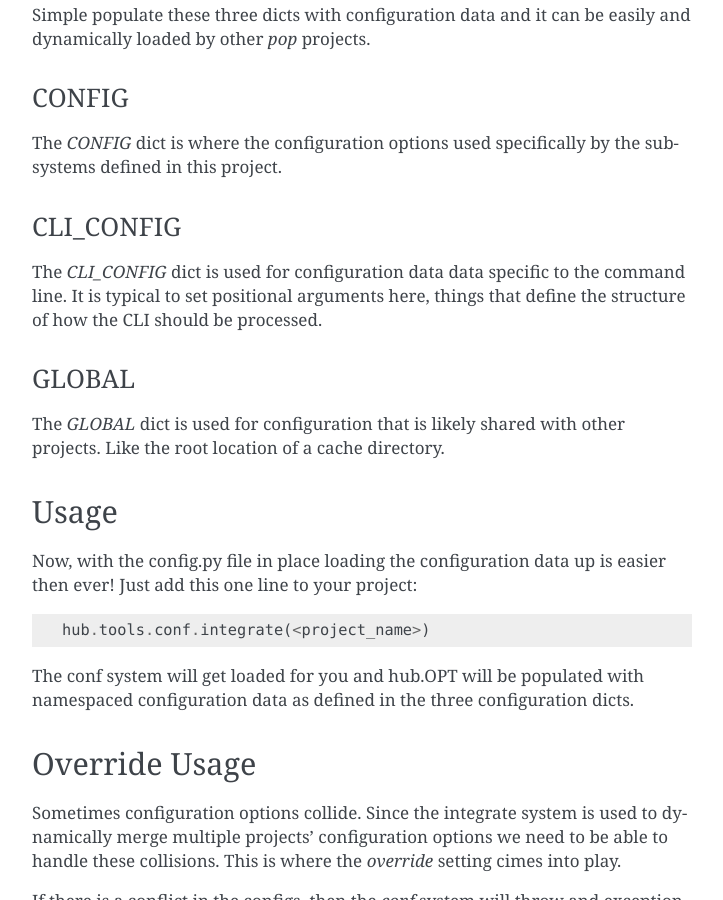
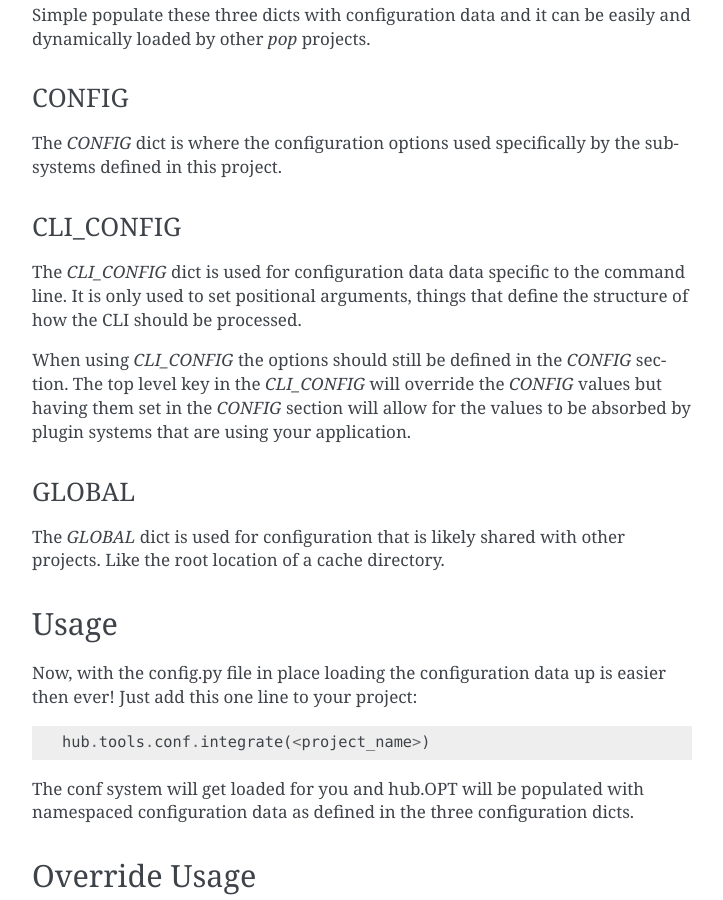
Before and after one commit to vmware-archive/pop, a Sphinx documentation site: the page built from doc/source/topics/conf_integrate.rst, in a window 1280 px wide and 900 px high, scrolled down 621 px. Shown: the whole window, without its empty margins (388-1111 px from the left). Built offline with Sphinx 7.4.7, drawn with Linux system fonts in a browser that asks for light colours.

Commit message:
Add cli option and fix merging issue in the CLI
I also dropped support for autopopulated subcommands. The actual
scripts are avaliable on the system

```diff
--- a/doc/source/topics/conf_integrate.rst
+++ b/doc/source/topics/conf_integrate.rst
@@ -36,8 +36,13 @@ CLI_CONFIG
 ----------
 
 The `CLI_CONFIG` dict is used for configuration data data specific to the command line.
-It is typical to set positional arguments here, things that define the structure of how
+It is only used to set positional arguments, things that define the structure of how
 the CLI should be processed.
+
+When using `CLI_CONFIG` the options should still be defined in the `CONFIG` section. The
+top level key in the `CLI_CONFIG` will override the `CONFIG` values but having them set
+in the `CONFIG` section will allow for the values to be absorbed by plugin systems
+that are using your application.
 
 GLOBAL
 ------
```
Also changed, not shown: 2 other files.
